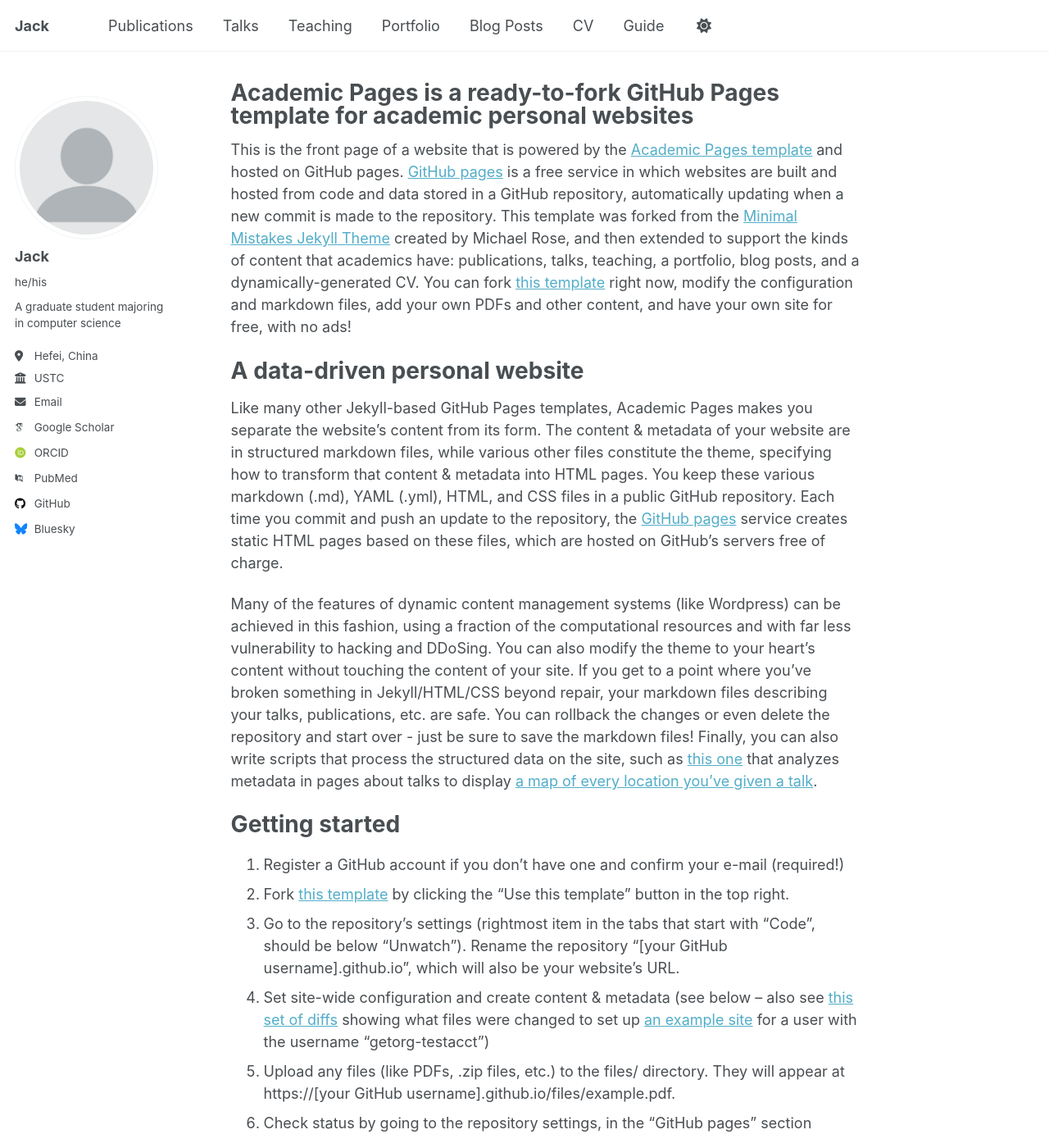
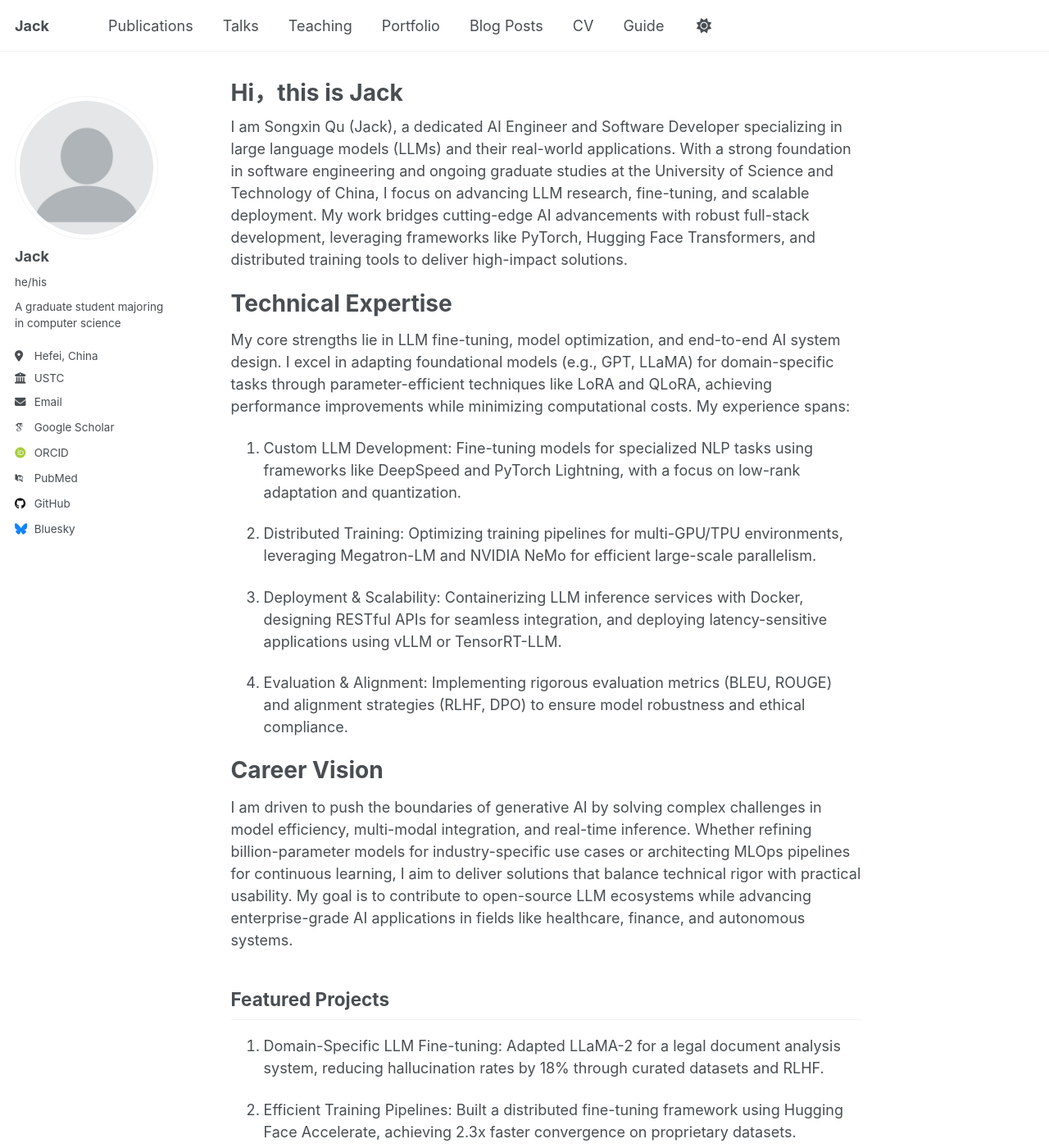
Before and after one commit to qsxustc/qsxustc.github.io, a Jekyll site: the page built from _pages/about.md, in a window 1280 px wide and 1400 px high. Shown: the whole window at 82% size. Built offline with Jekyll 4.4.1, drawn with Linux system fonts in a browser that asks for light colours; some web fonts are replaced; some of the changed text lies outside the part shown.

Commit message:
Update about.md

```diff
--- a/_pages/about.md
+++ b/_pages/about.md
@@ -1,37 +1,44 @@
 ---
 permalink: /
-title: "Academic Pages is a ready-to-fork GitHub Pages template for academic personal websites"
+title: "Hi，this is Jack"
 author_profile: true
 redirect_from:
   - /about/
   - /about.html
 ---
 
-This is the front page of a website that is powered by the [Academic Pages template](https://github.com/academicpages/academicpages.github.io) and hosted on GitHub pages. [GitHub pages](https://pages.github.com) is a free service in which websites are built and hosted from code and data stored in a GitHub repository, automatically updating when a new commit is made to the repository. This template was forked from the [Minimal Mistakes Jekyll Theme](https://mmistakes.github.io/minimal-mistakes/) created by Michael Rose, and then extended to support the kinds of content that academics have: publications, talks, teaching, a portfolio, blog posts, and a dynamically-generated CV. You can fork [this template](https://github.com/academicpages/academicpages.github.io) right now, modify the configuration and markdown files, add your own PDFs and other content, and have your own site for free, with no ads!
+I am Songxin Qu (Jack), a dedicated AI Engineer and Software Developer specializing in large language models (LLMs) and their real-world applications. With a strong foundation in software engineering and ongoing graduate studies at the University of Science and Technology of China, I focus on advancing LLM research, fine-tuning, and scalable deployment. My work bridges cutting-edge AI advancements with robust full-stack development, leveraging frameworks like PyTorch, Hugging Face Transformers, and distributed training tools to deliver high-impact solutions.
 
-A data-driven personal website
+
+
+Technical Expertise
 ======
-Like many other Jekyll-based GitHub Pages templates, Academic Pages makes you separate the website's content from its form. The content & metadata of your website are in structured markdown files, while various other files constitute the theme, specifying how to transform that content & metadata into HTML pages. You keep these various markdown (.md), YAML (.yml), HTML, and CSS files in a public GitHub repository. Each time you commit and push an update to the repository, the [GitHub pages](https://pages.github.com/) service creates static HTML pages based on these files, which are hosted on GitHub's servers free of charge.
+My core strengths lie in LLM fine-tuning, model optimization, and end-to-end AI system design. I excel in adapting foundational models (e.g., GPT, LLaMA) for domain-specific tasks through parameter-efficient techniques like LoRA and QLoRA, achieving performance improvements while minimizing computational costs. My experience spans:
+1. Custom LLM Development: Fine-tuning models for specialized NLP tasks using frameworks like DeepSpeed and PyTorch Lightning, with a focus on low-rank adaptation and quantization.
 
-Many of the features of dynamic content management systems (like Wordpress) can be achieved in this fashion, using a fraction of the computational resources and with far less vulnerability to hacking and DDoSing. You can also modify the theme to your heart's content without touching the content of your site. If you get to a point where you've broken something in Jekyll/HTML/CSS beyond repair, your markdown files describing your talks, publications, etc. are safe. You can rollback the changes or even delete the repository and start over - just be sure to save the markdown files! Finally, you can also write scripts that process the structured data on the site, such as [this one](https://github.com/academicpages/academicpages.github.io/blob/master/talkmap.ipynb) that analyzes metadata in pages about talks to display [a map of every location you've given a talk](https://academicpages.github.io/talkmap.html).
+2. Distributed Training: Optimizing training pipelines for multi-GPU/TPU environments, leveraging Megatron-LM and NVIDIA NeMo for efficient large-scale parallelism.
 
-Getting started
+3. Deployment & Scalability: Containerizing LLM inference services with Docker, designing RESTful APIs for seamless integration, and deploying latency-sensitive applications using vLLM or TensorRT-LLM.
+
+4. Evaluation & Alignment: Implementing rigorous evaluation metrics (BLEU, ROUGE) and alignment strategies (RLHF, DPO) to ensure model robustness and ethical compliance.
+
+Career Vision
 ======
-1. Register a GitHub account if you don't have one and confirm your e-mail (required!)
-1. Fork [this template](https://github.com/academicpages/academicpages.github.io) by clicking the "Use this template" button in the top right.
-1. Go to the repository's settings (rightmost item in the tabs that start with "Code", should be below "Unwatch"). Rename the repository "[your GitHub username].github.io", which will also be your website's URL.
-1. Set site-wide configuration and create content & metadata (see below -- also see [this set of diffs](http://archive.is/3TPas) showing what files were changed to set up [an example site](https://getorg-testacct.github.io) for a user with the username "getorg-testacct")
-1. Upload any files (like PDFs, .zip files, etc.) to the files/ directory. They will appear at https://[your GitHub username].github.io/files/example.pdf.
-1. Check status by going to the repository settings, in the "GitHub pages" section
+I am driven to push the boundaries of generative AI by solving complex challenges in model efficiency, multi-modal integration, and real-time inference. Whether refining billion-parameter models for industry-specific use cases or architecting MLOps pipelines for continuous learning, I aim to deliver solutions that balance technical rigor with practical usability. My goal is to contribute to open-source LLM ecosystems while advancing enterprise-grade AI applications in fields like healthcare, finance, and autonomous systems.
 
-Site-wide configuration
+Featured Projects
 ------
-The main configuration file for the site is in the base directory in [_config.yml](https://github.com/academicpages/academicpages.github.io/blob/master/_config.yml), which defines the content in the sidebars and other site-wide features. You will need to replace the default variables with ones about yourself and your site's github repository. The configuration file for the top menu is in [_data/navigation.yml](https://github.com/academicpages/academicpages.github.io/blob/master/_data/navigation.yml). For example, if you don't have a portfolio or blog posts, you can remove those items from that navigation.yml file to remove them from the header.
+1. Domain-Specific LLM Fine-tuning: Adapted LLaMA-2 for a legal document analysis system, reducing hallucination rates by 18% through curated datasets and RLHF.
 
-Create content & metadata
+2. Efficient Training Pipelines: Built a distributed fine-tuning framework using Hugging Face Accelerate, achieving 2.3x faster convergence on proprietary datasets.
+
+3. Edge LLM Deployment: Optimized a Mistral-7B variant for real-time inference on NVIDIA Jetson platforms, achieving 45ms/token latency via TensorRT-LLM.
+
+
+Let’s Connect
 ------
-For site content, there is one markdown file for each type of content, which are stored in directories like _publications, _talks, _posts, _teaching, or _pages. For example, each talk is a markdown file in the [_talks directory](https://github.com/academicpages/academicpages.github.io/tree/master/_talks). At the top of each markdown file is structured data in YAML about the talk, which the theme will parse to do lots of cool stuff. The same structured data about a talk is used to generate the list of talks on the [Talks page](https://academicpages.github.io/talks), each [individual page](https://academicpages.github.io/talks/2012-03-01-talk-1) for specific talks, the talks section for the [CV page](https://academicpages.github.io/cv), and the [map of places you've given a talk](https://academicpages.github.io/talkmap.html) (if you run this [python file](https://github.com/academicpages/academicpages.github.io/blob/master/talkmap.py) or [Jupyter notebook](https://github.com/academicpages/academicpages.github.io/blob/master/talkmap.ipynb), which creates the HTML for the map based on the contents of the _talks directory).
-
+For collaborations or discussions on LLMs, AI infrastructure, or full-stack AI systems, reach me at QSXJACK@QQ.COM or explore my work at QSXJACK.INFO. Dive deeper into my projects on [GitHub]([https://qsxustc.](https://github.com/qsxustc)).
+<!--
 **Markdown generator**
 
 The repository includes [a set of Jupyter notebooks](https://github.com/academicpages/academicpages.github.io/tree/master/markdown_generator
@@ -46,4 +53,4 @@ Example: editing a markdown file for a talk
 
 For more info
 ------
-More info about configuring Academic Pages can be found in [the guide](https://academicpages.github.io/markdown/), the [growing wiki](https://github.com/academicpages/academicpages.github.io/wiki), and you can always [ask a question on GitHub](https://github.com/academicpages/academicpages.github.io/discussions). The [guides for the Minimal Mistakes theme](https://mmistakes.github.io/minimal-mistakes/docs/configuration/) (which this theme was forked from) might also be helpful.
+More info about configuring Academic Pages can be found in [the guide](https://academicpages.github.io/markdown/), the [growing wiki](https://github.com/academicpages/academicpages.github.io/wiki), and you can always [ask a question on GitHub](https://github.com/academicpages/academicpages.github.io/discussions). The [guides for the Minimal Mistakes theme](https://mmistakes.github.io/minimal-mistakes/docs/configuration/) (which this theme was forked from) might also be helpful. -->
```
